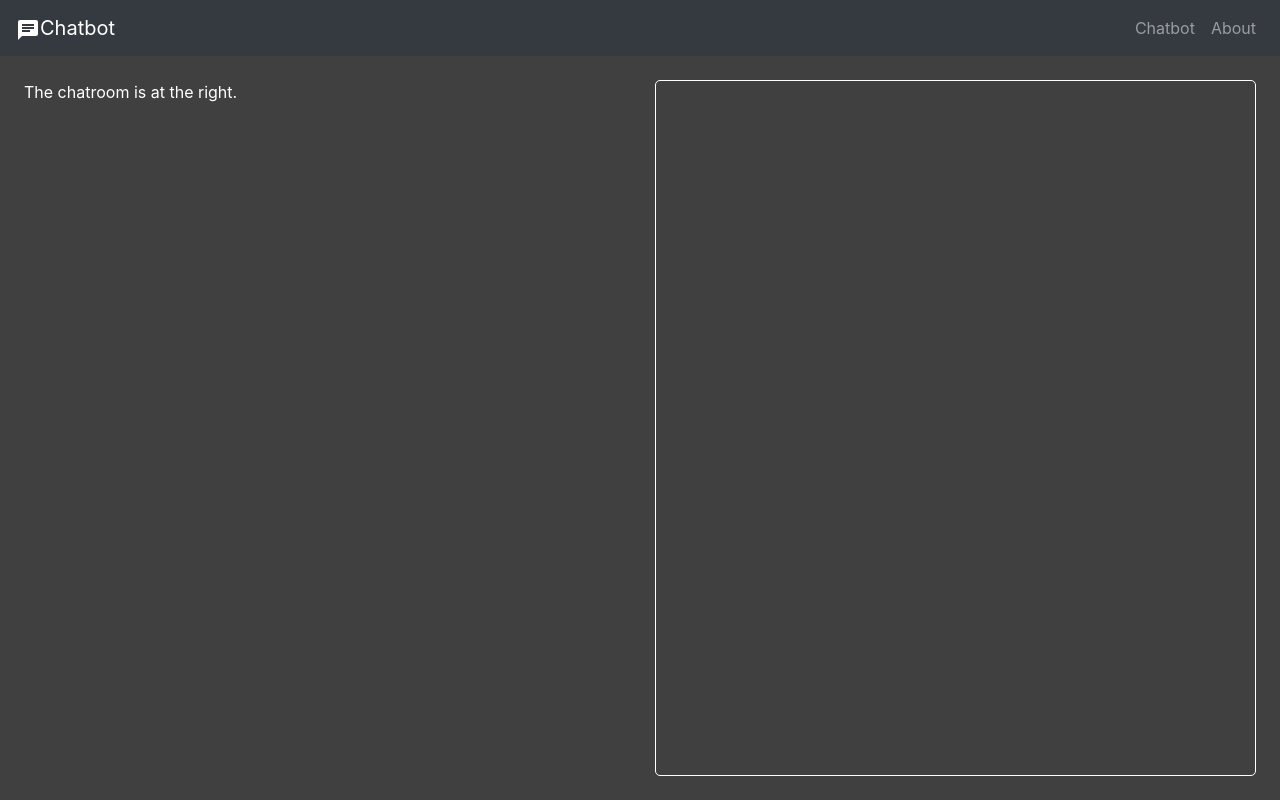
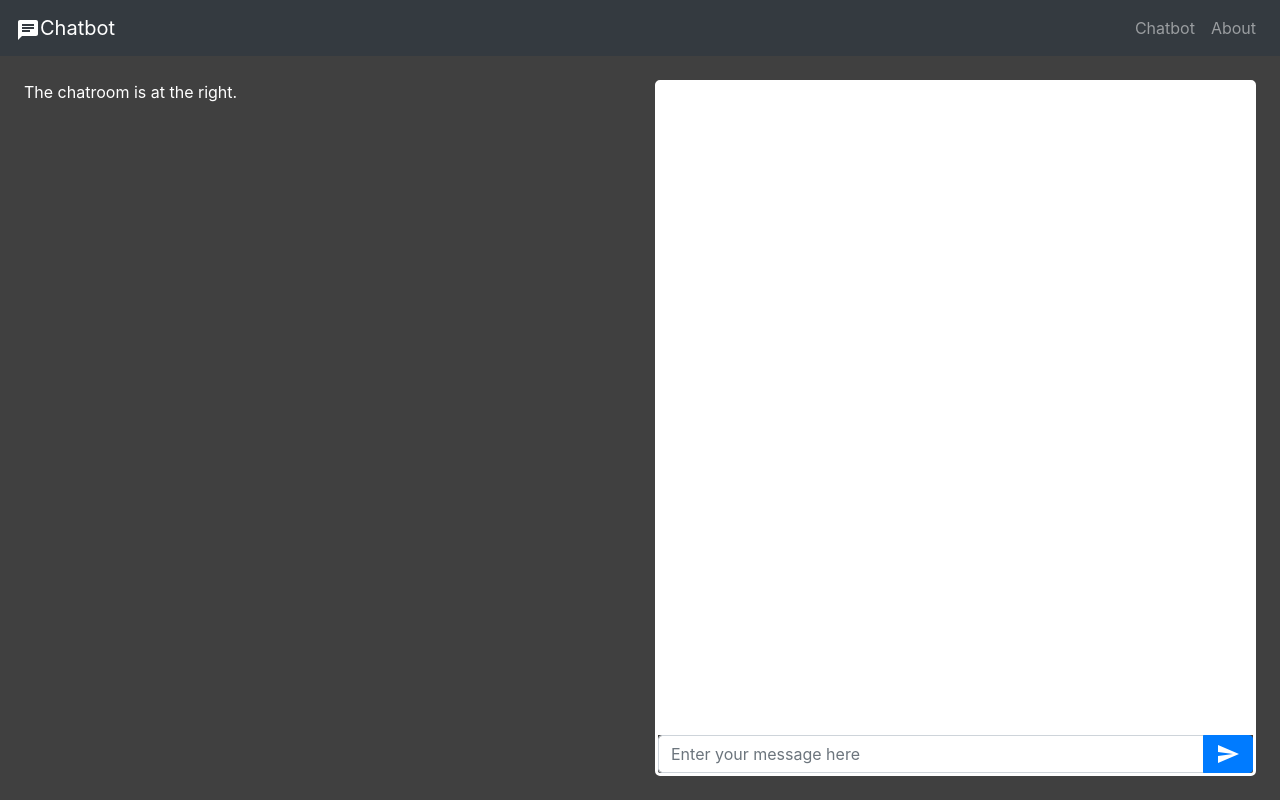
Before and after one commit to BoscoTin/COMP4651-DemoInterface, a React app: page / in a window 1280 px wide. Built offline with nearby package versions, Linux system fonts and the light colour scheme.

Commit message:
Input bar interface

```diff
--- a/src/Component/Prefabs/chatroom.jsx
+++ b/src/Component/Prefabs/chatroom.jsx
@@ -1,11 +1,39 @@
 import React from 'react'
 import "../styles.css"
+
+import { connect } from 'react-redux';
+import { bindActionCreators } from 'redux';
+import { ChatActions } from '../../actions'
+
+import { InputRow } from "./input.jsx"
+
 
 
 const Chatroom = ({messages}) => (
   <div className="chatroom">
-
+    <div className="messages_box">
+      { /* messages.map( message => <div>{message}</div>) */}
+    </div>
+    <InputRow />
   </div>
 )
 
-export default Chatroom
+
+function mapStateToProps(state) {
+  return {
+    messages: [
+      "abc",
+      "edf"
+    ]
+  };
+}
+
+function mapDispatchToProps(dispatch) {
+  const map = bindActionCreators({...ChatActions}, dispatch);
+  map.dispatch = dispatch;
+  return map;
+}
+
+export default connect(
+  mapStateToProps, mapDispatchToProps
+)(Chatroom)
--- /dev/null
+++ b/src/Component/Prefabs/input.jsx
@@ -0,0 +1,36 @@
+import React, { useState } from 'react'
+import "../styles.css"
+
+
+import {
+  InputGroup,
+  FormControl,
+  Button
+} from 'react-bootstrap'
+
+import SendIcon from '@material-ui/icons/Send';
+
+
+const InputRow = ({send}) => {
+
+  const [msg, setMsg] = useState("");
+
+  return (
+    <div className="chatroom_input">
+      <InputGroup>
+        <FormControl
+          value={msg}
+          onChange={(event) => setMsg(event.target.value)}
+          placeholder="Enter your message here"
+          />
+        <InputGroup.Append>
+          <Button>
+            <SendIcon />
+          </Button>
+        </InputGroup.Append>
+      </InputGroup>
+    </div>
+  );
+}
+
+export { InputRow }
--- a/src/Component/styles.css
+++ b/src/Component/styles.css
@@ -20,10 +20,22 @@
 
 .chatroom {
   height: 100%;
-  flex: 1;
+  display: flex;
+  flex-direction: column;
   border-radius: 5px;
-  overflow: hidden;
-  border: 1px #FFFFFF solid
+  border: 3px #FFFFFF solid;
+}
+
+.messages_box {
+  height: 100%;
+  padding: 24px;
+  overflow: auto;
+  background-color: rgba(255, 255, 255, 1);
+  color: rgba(0, 0, 0, 1);
+}
+
+.chatroom_input{
+
 }
 
 
```
